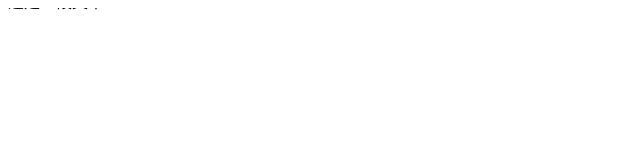
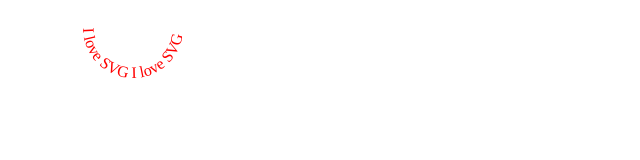
Before and after one commit to linzb93/animation-demo, a plain HTML site: page SVG/course/text/index.html in a window 1280 px wide. Shown: the whole page, without its empty margins (0-640 px from the left). Drawn offline with Linux system fonts and the light colour scheme.

Commit message:
添加svg文本demo

```diff
--- a/SVG/course/text/index.html
+++ b/SVG/course/text/index.html
@@ -3,9 +3,13 @@
     <meta charset="UTF-8">
 </head>
 <body>
-<svg width="100%" height="100%" version="1.1"
-xmlns="http://www.w3.org/2000/svg">
-    <text>这是一段文本</text>
-</svg>
+    <svg version="1.1" xmlns="http://www.w3.org/2000/svg">
+        <defs>
+            <path id="path1" d="M75,20 a1,1 0 0,0 100,0" />
+        </defs>
+        <text x="0" y="15" fill="red">
+            <textPath xlink:href="#path1">I love SVG I love SVG</textPath>
+        </text>
+    </svg>
 </body>
-</html
+</html>
```
